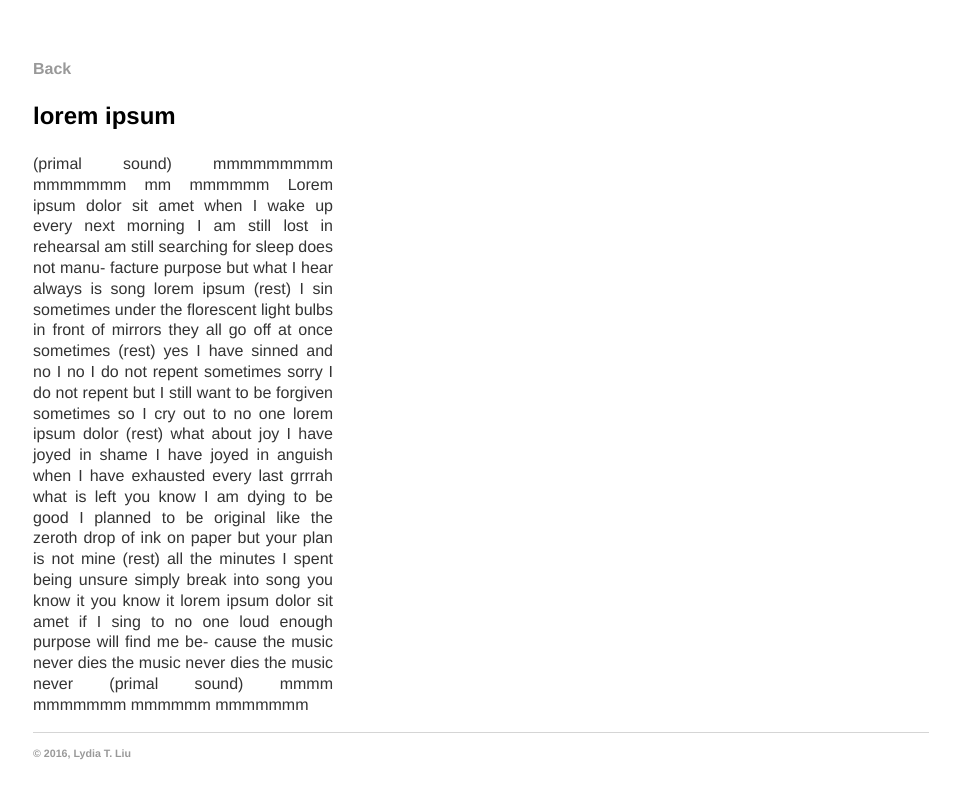
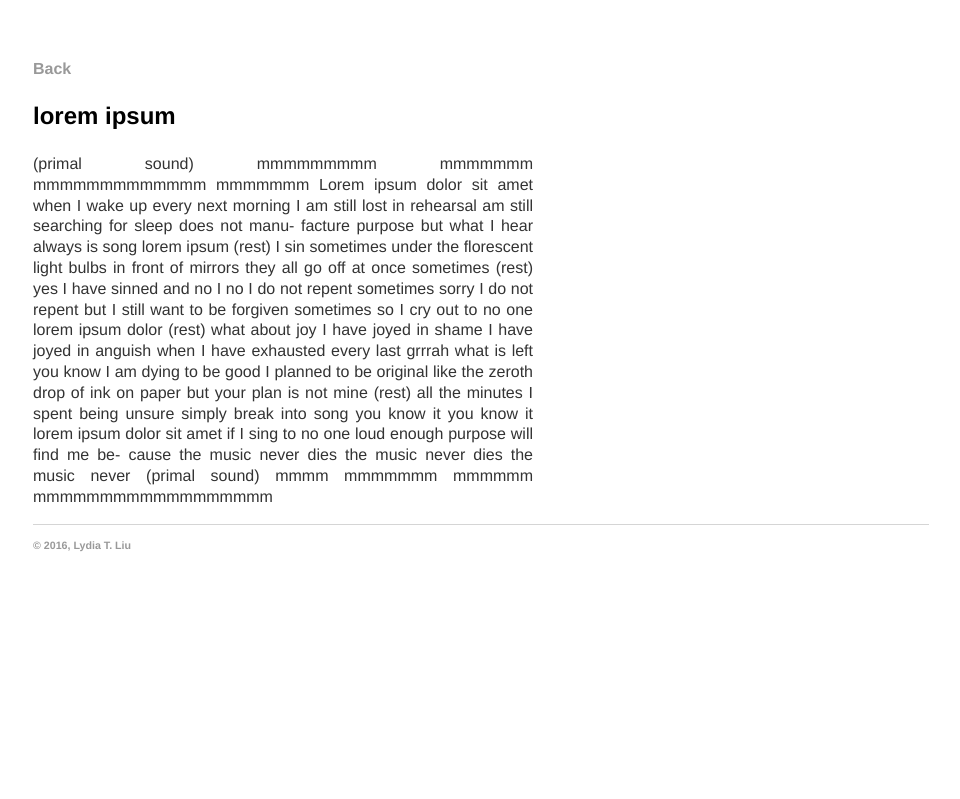
Before and after one commit to serenalwang/serenalwang.github.io, a Jekyll site: the page built from poems/lorem.md, in a window 1280 px wide. Shown: the top 799 px of the page, without its empty margins (159-1119 px from the left). Built offline with Jekyll 4.4.1, drawn with Linux system fonts in a browser that asks for light colours.

Commit message:
Update lorem.md

```diff
--- a/poems/lorem.md
+++ b/poems/lorem.md
@@ -5,8 +5,8 @@ title: lorem ipsum
 
 ### lorem ipsum
 
-<p style="width:300px;text-align:justify">
-(primal sound) mmmmmmmmm mmmmmmm mm mmmmmm
+<p style="width:500px;text-align:justify">
+(primal sound) mmmmmmmmm mmmmmmm mmmmmmmmmmmmm mmmmmmm
 Lorem ipsum dolor sit amet when I wake up every next morning I
 am still lost in rehearsal am still searching for sleep does not manu-
 facture purpose but what I hear always is song lorem ipsum (rest)
@@ -21,5 +21,5 @@ on paper but your plan is not mine (rest) all the minutes I spent being
 unsure simply break into song you know it you know it lorem ipsum
 dolor sit amet if I sing to no one loud enough purpose will find me be-
 cause the music never dies the music never dies the music never
-(primal sound) mmmm mmmmmmm mmmmmm mmmmmmm
+(primal sound) mmmm mmmmmmm mmmmmm mmmmmmmmmmmmmmmmmm
 </p>
```
